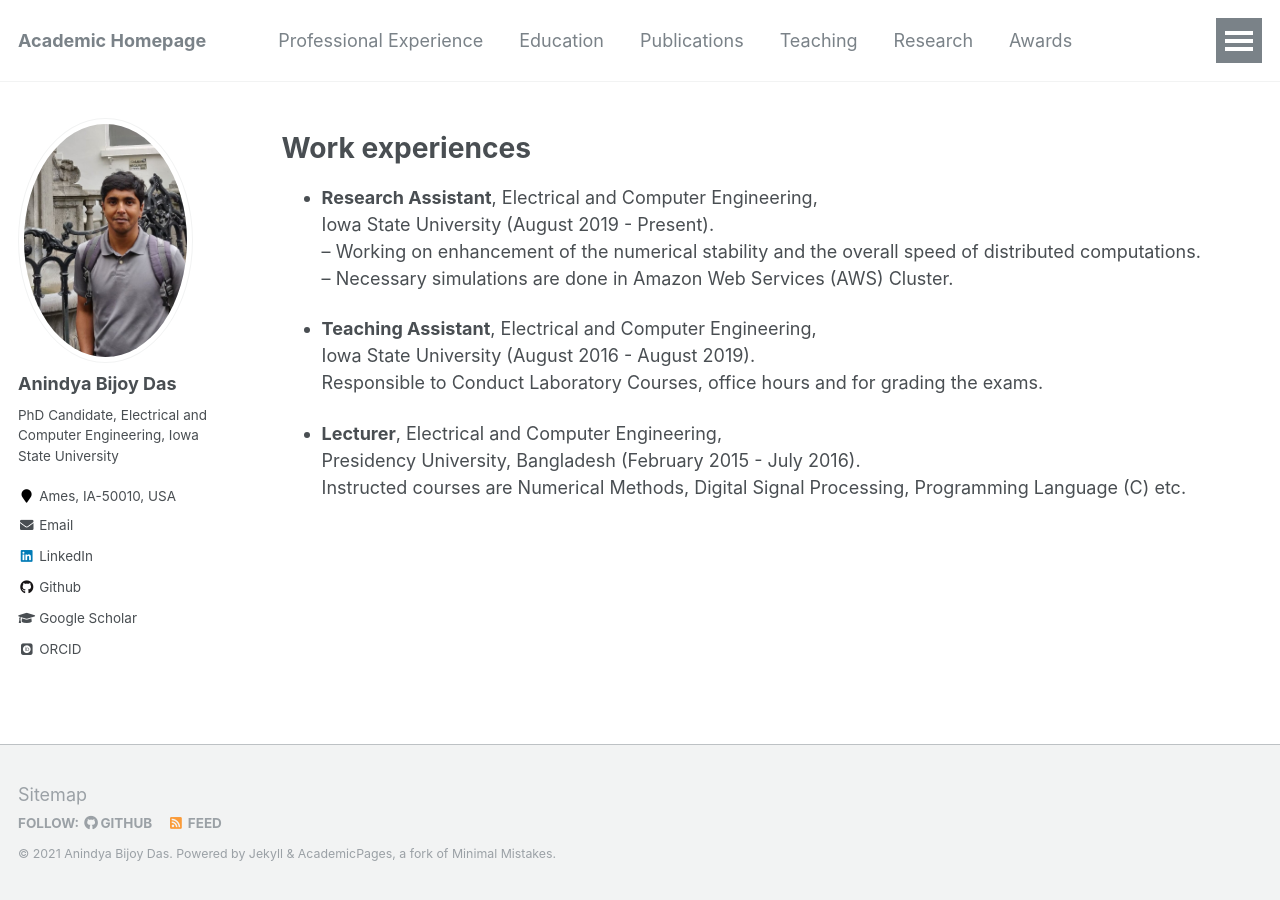
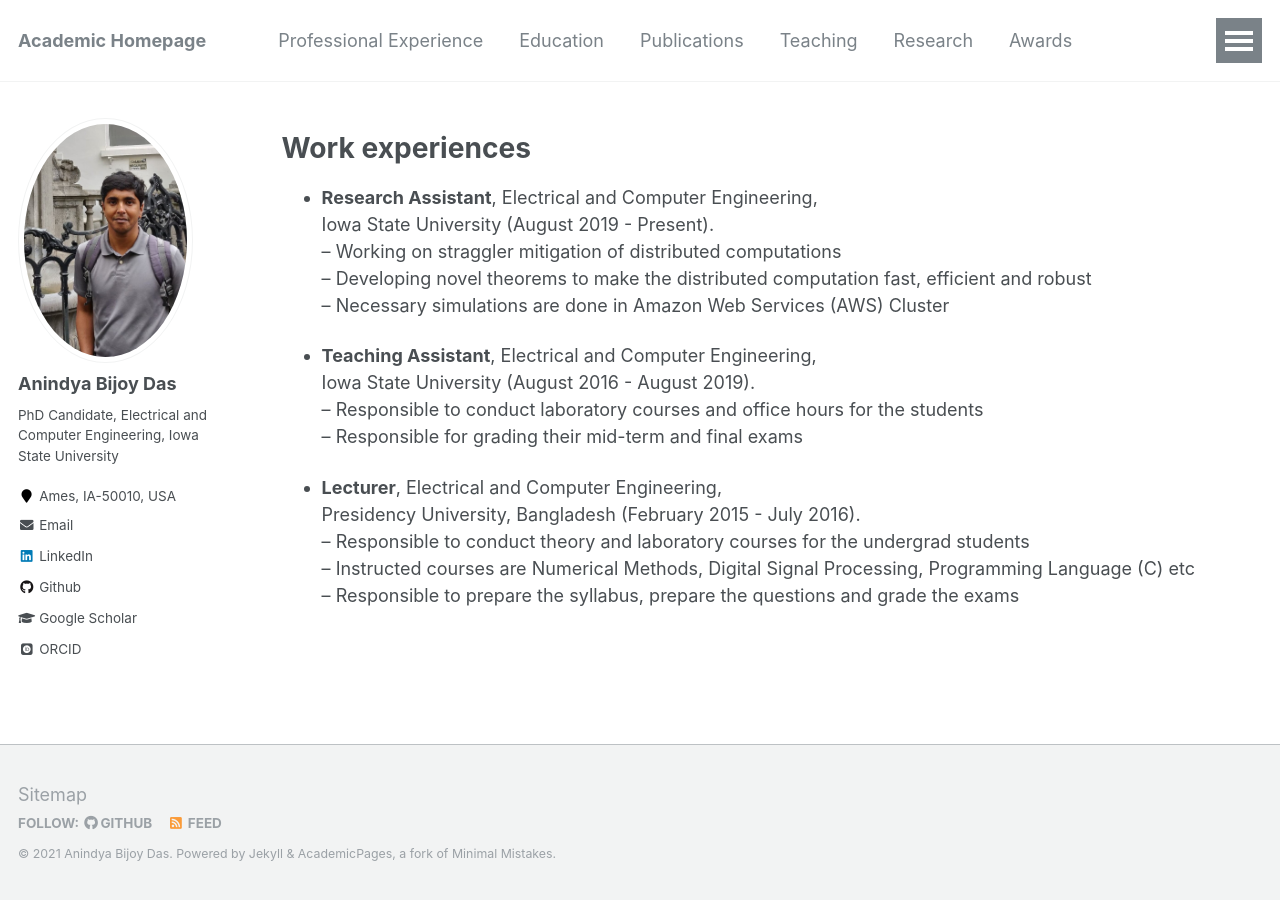
Before and after one commit to anindyabijoydas/portfolio, a Jekyll site: the page built from _pages/experience.md, in a window 1280 px wide. Built offline with Jekyll 4.4.1, drawn with Linux system fonts in a browser that asks for light colours; some web fonts are replaced.

Commit message:
Update experience.md

```diff
--- a/_pages/experience.md
+++ b/_pages/experience.md
@@ -9,8 +9,8 @@ redirect_from:
 
 Work experiences
 ======
-* **Research Assistant**, Electrical and Computer Engineering, <br/> Iowa State University (August 2019 - Present). <br/> -- Working on enhancement of the numerical stability and the overall speed of distributed computations. <br/> -- Necessary simulations are done in Amazon Web Services (AWS) Cluster.
+* **Research Assistant**, Electrical and Computer Engineering, <br/> Iowa State University (August 2019 - Present). <br/> -- Working on straggler mitigation of distributed computations <br/> -- Developing novel theorems to make the distributed computation fast, efficient and robust <br/> -- Necessary simulations are done in Amazon Web Services (AWS) Cluster
 
-* **Teaching Assistant**, Electrical and Computer Engineering, <br/> Iowa State University (August 2016 - August 2019). <br/>  Responsible to Conduct Laboratory Courses, office hours and for grading the exams.
+* **Teaching Assistant**, Electrical and Computer Engineering, <br/> Iowa State University (August 2016 - August 2019). <br/>  -- Responsible to conduct laboratory courses and office hours for the students <br/>  -- Responsible for grading their mid-term and final exams
 
-* **Lecturer**, Electrical and Computer Engineering, <br/> Presidency University, Bangladesh (February 2015 - July 2016). <br/>  Instructed courses are Numerical Methods, Digital Signal Processing, Programming Language (C) etc.
+* **Lecturer**, Electrical and Computer Engineering, <br/> Presidency University, Bangladesh (February 2015 - July 2016). <br/> -- Responsible to conduct theory and laboratory courses for the undergrad students <br/> -- Instructed courses are Numerical Methods, Digital Signal Processing, Programming Language (C) etc <br/> -- Responsible to prepare the syllabus, prepare the questions and grade the exams
```
